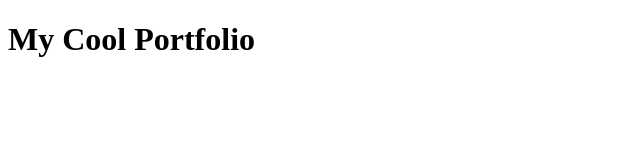
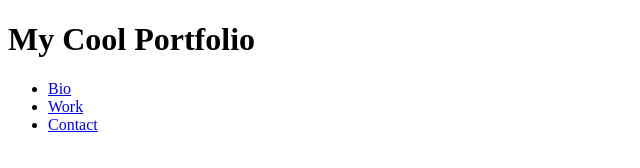
Before and after one commit to benjaminbwright/new-portfolio-deployment, a plain HTML site: page index.html in a window 1280 px wide. Shown: the whole page, without its empty margins (0-640 px from the left). Drawn offline with Linux system fonts and the light colour scheme.

Commit message:
Adds nav bar

```diff
--- a/index.html
+++ b/index.html
@@ -9,6 +9,13 @@
   <body>
     <header>
       <h1>My Cool Portfolio</h1>
+      <nav>
+        <ul>
+          <li><a href="#">Bio</a></li>
+          <li><a href="#">Work</a></li>
+          <li><a href="#">Contact</a></li>
+        </ul>
+      </nav>
     </header>
 
     <script src="./assets/js/script.js"></script>
```
